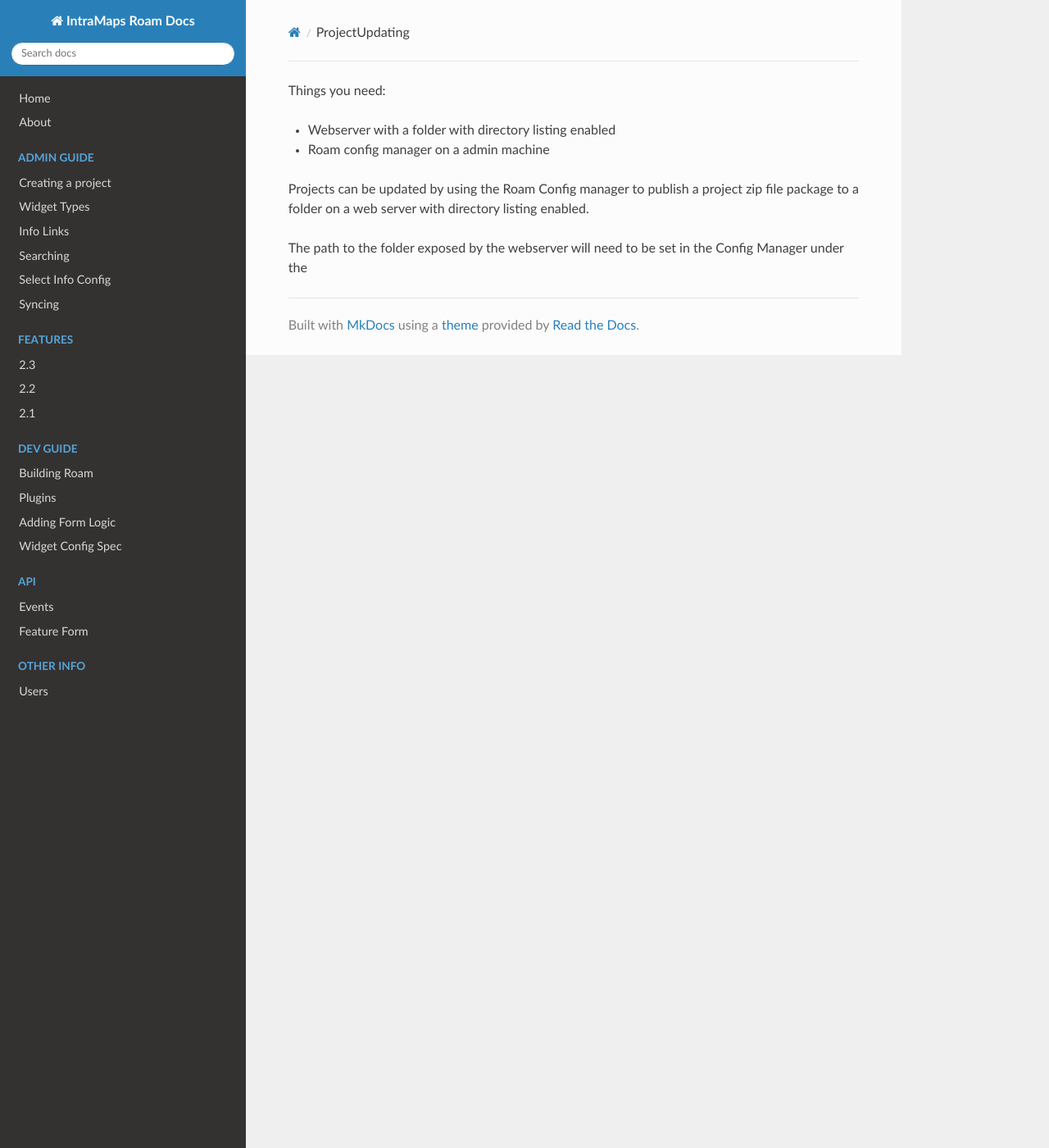
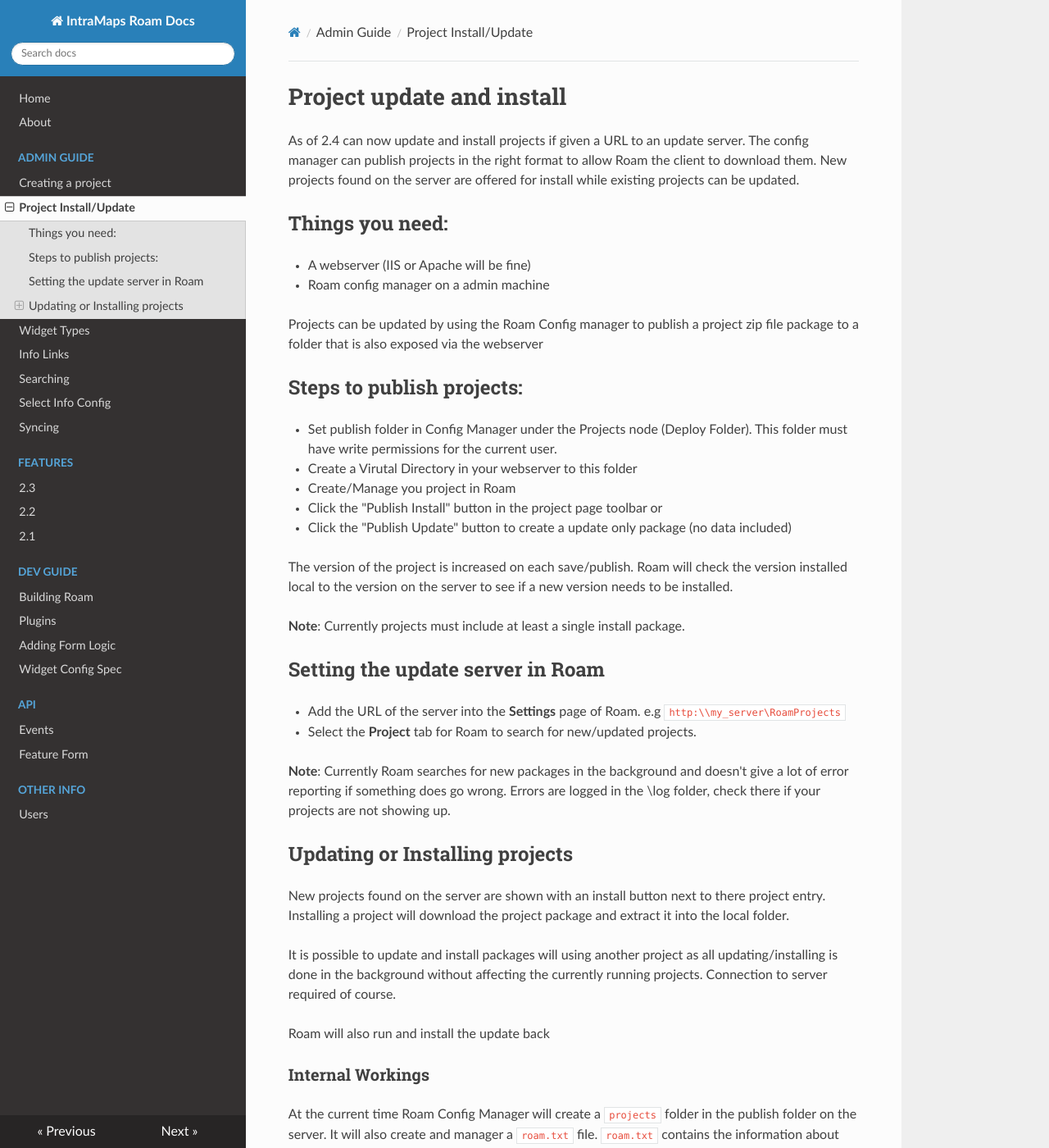
Before and after one commit to roam-qgis/Roam-docs, an MkDocs documentation site: the page built from docs/admin-guide/ProjectUpdating.md, in a window 1280 px wide and 1400 px high. Shown: the whole window at 82% size. Built offline with MkDocs 1.6.1, drawn with Linux system fonts in a browser that asks for light colours; nearby versions of some CDN libraries; old or Windows-style settings are respelled for this version of MkDocs; some of the changed text lies outside the part shown.

Commit message:
Add notes on project update and install

````diff
--- a/docs/admin-guide/ProjectUpdating.md
+++ b/docs/admin-guide/ProjectUpdating.md
@@ -1,8 +1,58 @@
-Things you need:
+# Project update and install
 
-- Webserver with a folder with directory listing enabled
+As of 2.4 can now update and install projects if given a URL to an update server.  The config manager can publish projects in the right format to allow Roam the client to download them.  New projects found on the server are offered for install while existing projects can be updated.
+
+## Things you need:
+
+- A webserver (IIS or Apache will be fine)
 - Roam config manager on a admin machine
 
-Projects can be updated by using the Roam Config manager to publish a project zip file package to a folder on a web server with directory listing enabled.
+Projects can be updated by using the Roam Config manager to publish a project zip file package to a folder that is also exposed via the webserver
 
-The path to the folder exposed by the webserver will need to be set in the Config Manager under the
+## Steps to publish projects:
+
+- Set publish folder in Config Manager under the Projects node (Deploy Folder). This folder must have write permissions for the current user.
+- Create a Virutal Directory in your webserver to this folder
+- Create/Manage you project in Roam
+- Click the "Publish Install" button in the project page toolbar
+or
+- Click the "Publish Update" button to create a update only package (no data included)
+
+The version of the project is increased on each save/publish. Roam will check the version installed local to the version on the server to see if a new version needs to be installed.
+
+**Note**: Currently projects must include at least a single install package.
+
+## Setting the update server in Roam
+
+- Add the URL of the server into the **Settings** page of Roam. e.g `http:\\my_server\RoamProjects`
+- Select the **Project** tab for Roam to search for new/updated projects.
+
+**Note**: Currently Roam searches for new packages in the background and doesn't give a lot of error reporting if something does go wrong. Errors are logged in the \log folder, check there if your projects are not showing up.
+
+## Updating or Installing projects
+
+New projects found on the server are shown with an install button next to there project entry.  Installing a project will download the project package and extract it into the local folder.
+
+It is possible to update and install packages will using another project as all updating/installing is done in the background without affecting the currently running projects.  Connection to server required of course.
+
+Roam will also run and install the update back
+
+
+### Internal Workings
+
+At the current time Roam Config Manager will create a `projects` folder in the publish folder on the server.  It will also create and manager a `roam.txt` file. `roam.txt` contains the information about the projects on the server.  The config manager will manage this file for you. You should never had to edit it by hand.
+
+Here is an example of a `roam.txt`:
+
+```yaml
+projects:
+  !!python/unicode 'Sample':
+    description: Sample capture project including a basic inspection form and searching.
+    name: !!python/unicode 'Sample'
+    title: Sewer Access Pit Sample
+    version: 2
+```
+
+### DMS Demo projects
+
+Demo projects from DMS can be installed into Roam using the following update server `http://demo.mapsolutions.com.au/RoamDemos/`
--- a/mkdocs.yml
+++ b/mkdocs.yml
@@ -3,6 +3,7 @@ pages:
 - [index.md, Home]
 - [about.md, About]
 - ['admin-guide/projectadmin.md', 'Admin Guide', 'Creating a project']
+- ['admin-guide/ProjectUpdating.md', 'Admin Guide', 'Project Install/Update']
 - ['admin-guide/widgettypes.md', 'Admin Guide', 'Widget Types']
 - ['admin-guide/Info-Links.md', 'Admin Guide', 'Info Links']
 - ['admin-guide/Searching.md', 'Admin Guide', 'Searching']
````
